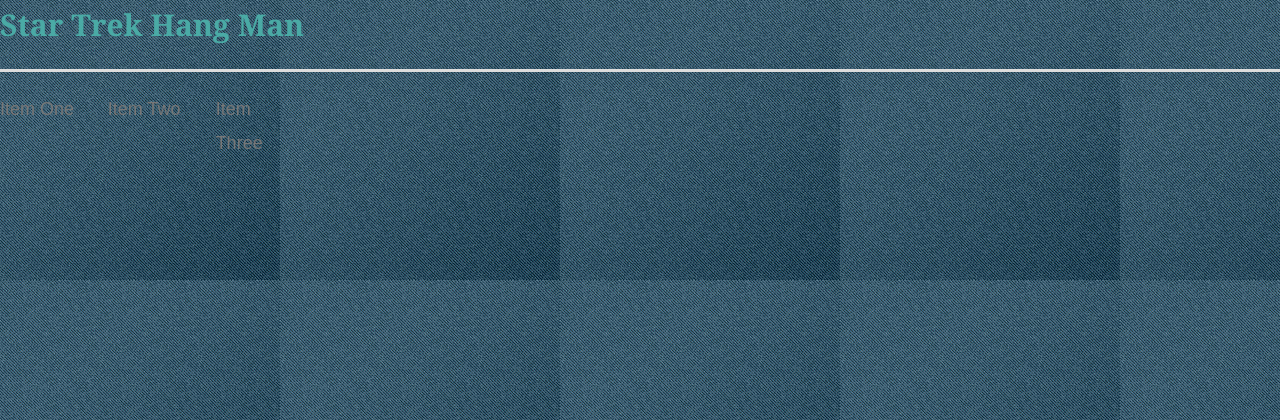
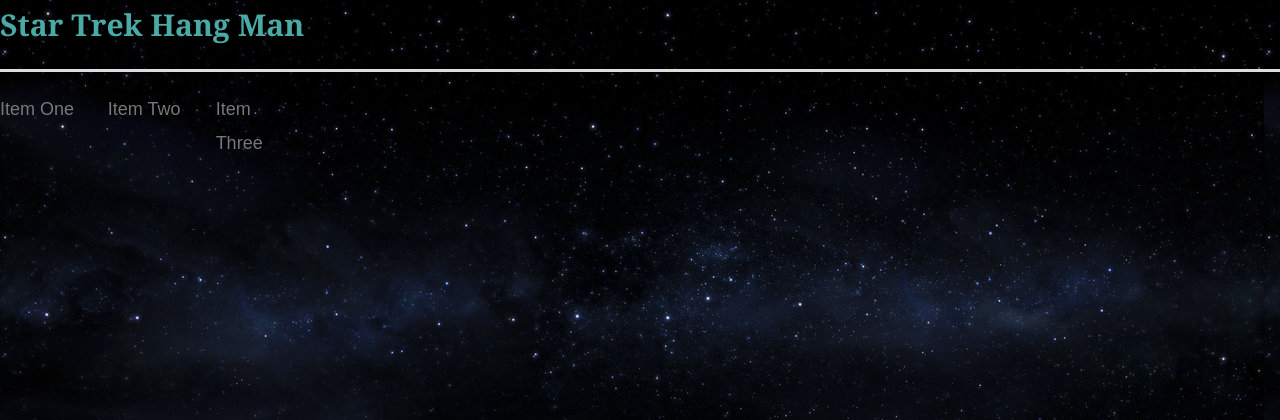
Before and after one commit to ad5jo/week-3-game, a PHP site: page / in a window 1280 px wide. Shown: the top 420 px of the page. Run offline with PHP 8.4, Linux system fonts and the light colour scheme; some libraries are stand-ins or nearby versions.

Commit message:
changed background image to a starfield

```diff
--- a/assets/css/style_primatives.css
+++ b/assets/css/style_primatives.css
@@ -1,6 +1,12 @@
 
 body {
-	background: url("../images/blue_jeans_280.png");
+	/*background: url("../images/blue_jeans_280.png");*/
+	/*background: url("../images/starfield_hs-2011-16-b-web.jpg");*/
+	background: url("../images/starfield_stock_by_freelancah-d2k5mcu.jpg");
+	/*background: url("../images/starfield_hs-2011-16-b-web.jpg");*/
+	/*background: url("../images/starfield_hs-2011-16-b-web.jpg");*/
+	/*starfield_hs-2011-16-b-web.jpg*/
+	/*starfield_stock_by_freelancah-d2k5mcu.jpg*/
 	font-size: 18px;
 	line-height: 34px;
 	font-family: 'Arial', 'Helvetica Neue', Helvetica, sans-serif;
--- a/index.html
+++ b/index.html
@@ -16,18 +16,20 @@
 	<meta name="Dave Durkee" content="">
 	<link href="https://maxcdn.bootstrapcdn.com/bootstrap/3.3.7/css/bootstrap.min.css">
 	<link href="https://maxcdn.bootstrapcdn.com/bootstrap/3.3.7/js/bootstrap.min.js">
+<!--
 	<link href="css/bootstrap.min.css" rel="stylesheet">
 	<link href="css/prettyPhoto.css" rel="stylesheet">
 	<link href="css/font-awesome.min.css" rel="stylesheet">
 	<link href="css/animate.css" rel="stylesheet">
 	<link href="css/responsive.css" rel="stylesheet">
 	<link href="css/main.css" rel="stylesheet">
+
 	<link rel="shortcut icon" href="images/cslogo.png">
 	<link rel="apple-touch-icon-precomposed" sizes="144x144" href="images/ico/apple-touch-icon-144-precomposed.png">
 	<link rel="apple-touch-icon-precomposed" sizes="114x114" href="images/ico/apple-touch-icon-114-precomposed.png">
 	<link rel="apple-touch-icon-precomposed" sizes="72x72" href="images/ico/apple-touch-icon-72-precomposed.png">
 	<link rel="apple-touch-icon-precomposed" href="images/ico/apple-touch-icon-57-precomposed.png">
-
+ -->
 
 
 
```
Also changed, not shown: assets/images/starfield_hs-2011-16-b-web.jpg (added), assets/images/starfield_stock_by_freelancah-d2k5mcu.jpg (added), 1 other file.
